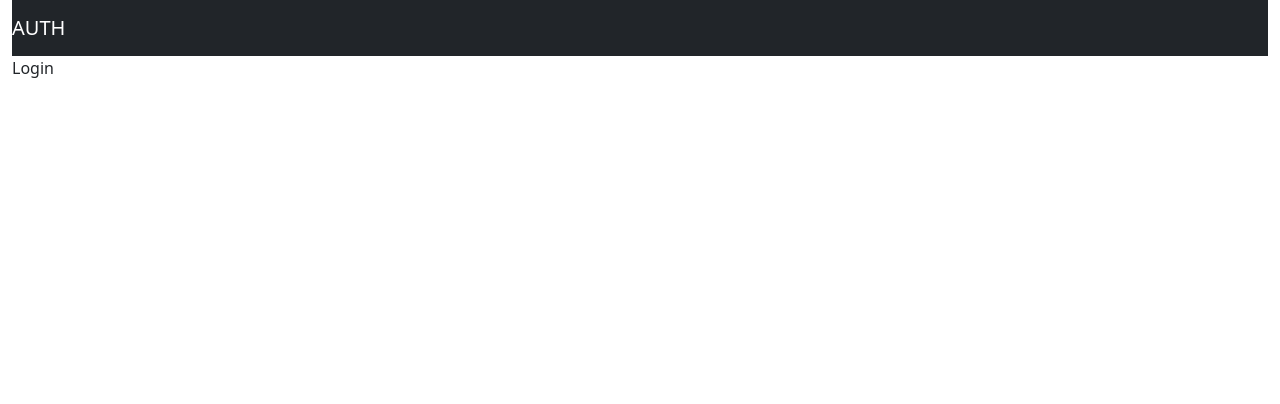
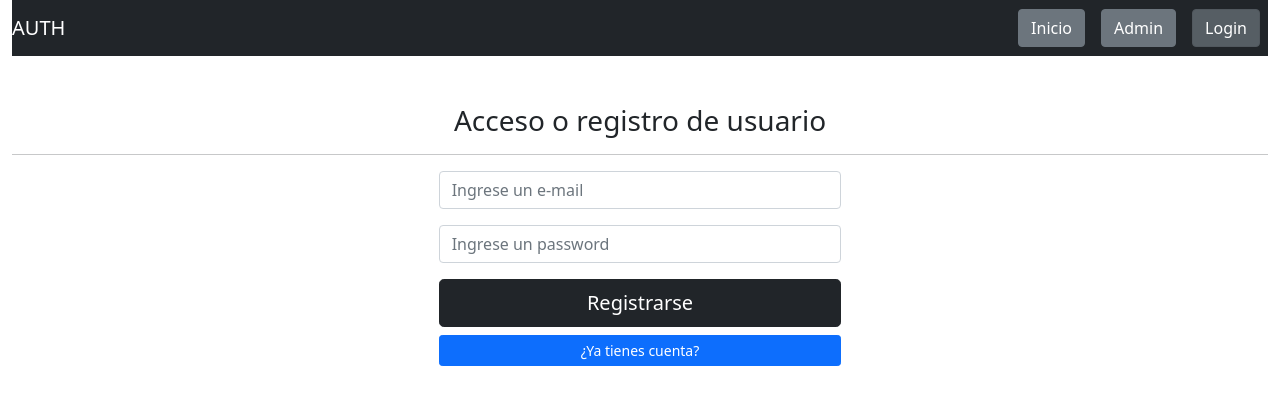
Before and after one commit to pacop0587/login-react-firebase, a React (Vite) app: page /login in a window 1280 px wide. Shown: the top 404 px of the page. Built offline with nearby package versions, Linux system fonts and the light colour scheme.

Commit message:
Se agrego login

```diff
--- a/src/App.jsx
+++ b/src/App.jsx
@@ -1,5 +1,6 @@
 import { useState, useEffect } from 'react'
 import {BrowserRouter, Router, Routes, Route} from 'react-router-dom';
+import Login from './components/Login';
 import Navbar from './components/Navbar';
 
 
@@ -11,9 +12,8 @@ function App() {
 		<div className="container-fluid">
 		<Navbar />
 			<Routes>
-				<Route path="login" element='Login'>
-					login
-				</Route>
+				<Route path="login" element={<Login />} />
+
 				<Route path="admin" element="admin">
 					admin
 				</Route>
--- /dev/null
+++ b/src/components/Login.jsx
@@ -0,0 +1,31 @@
+
+
+const Login = () => {
+    return (
+        <div className="mt-5">
+            <h3 className="text-center">Acceso o registro de usuario</h3>
+            <hr />
+            <div className="row justify-content-center">
+                <div className="col-12 col-sm-8 col-md-6 col-xl-4">
+                    <form action="">
+                        <input type="email"
+                            className="form-control mb-3"
+                            placeholder="Ingrese un e-mail"
+                        />
+                        <input type="password"
+                            className="form-control mb-3"
+                            placeholder="Ingrese un password"
+                        />
+                        <div className="d-grid gap-2">
+                            <button className="btn btn-dark btn-lg" type="submit">Registrarse</button>
+                            <button className="btn btn-primary btn-sm" type="submit">¿Ya tienes cuenta?</button>
+                        </div>
+                    </form>
+                </div>
+            </div>
+
+        </div>
+    )
+}
+
+export default Login
--- a/src/components/Navbar.jsx
+++ b/src/components/Navbar.jsx
@@ -1,11 +1,21 @@
-import React from 'react'
 import {Link, NavLink} from 'react-router-dom';
 
 const Navbar = () => {
     return (
         <div className='navbar navbar-dark bg-dark'>
             <Link className='navbar-brand'to='/'>AUTH</Link>
-            <div className="d-flex">
+            <div className="">
+                <div className="d-flex">
+                    <NavLink className='btn btn-secondary mx-2' to='/' exact='true'>
+                        Inicio
+                    </NavLink>
+                    <NavLink className='btn btn-secondary mx-2' to='/admin'>
+                        Admin
+                    </NavLink>
+                    <NavLink className='btn btn-secondary mx-2' to='/login'>
+                        Login
+                    </NavLink>
+                </div>
 
             </div>
 
```
